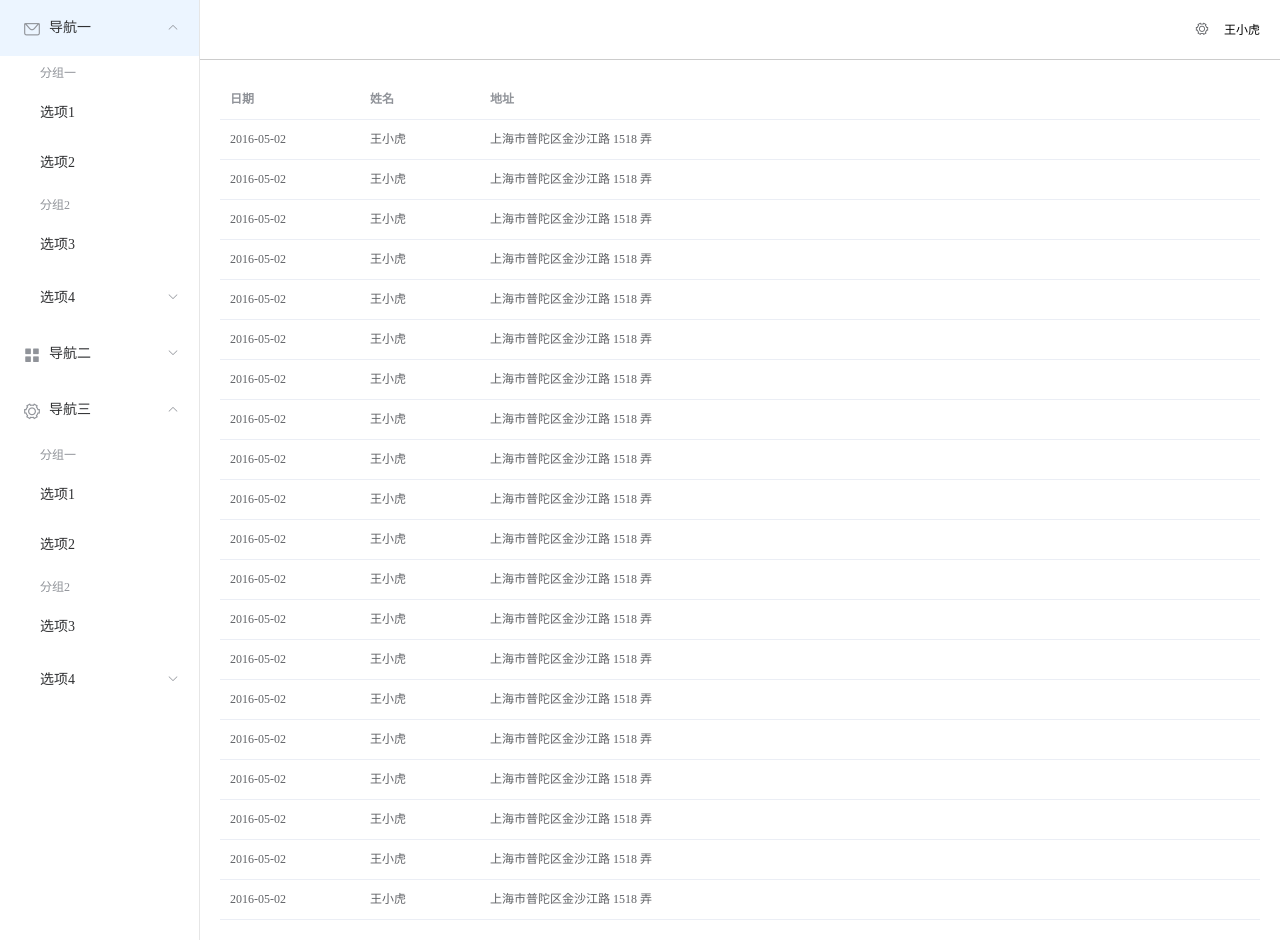
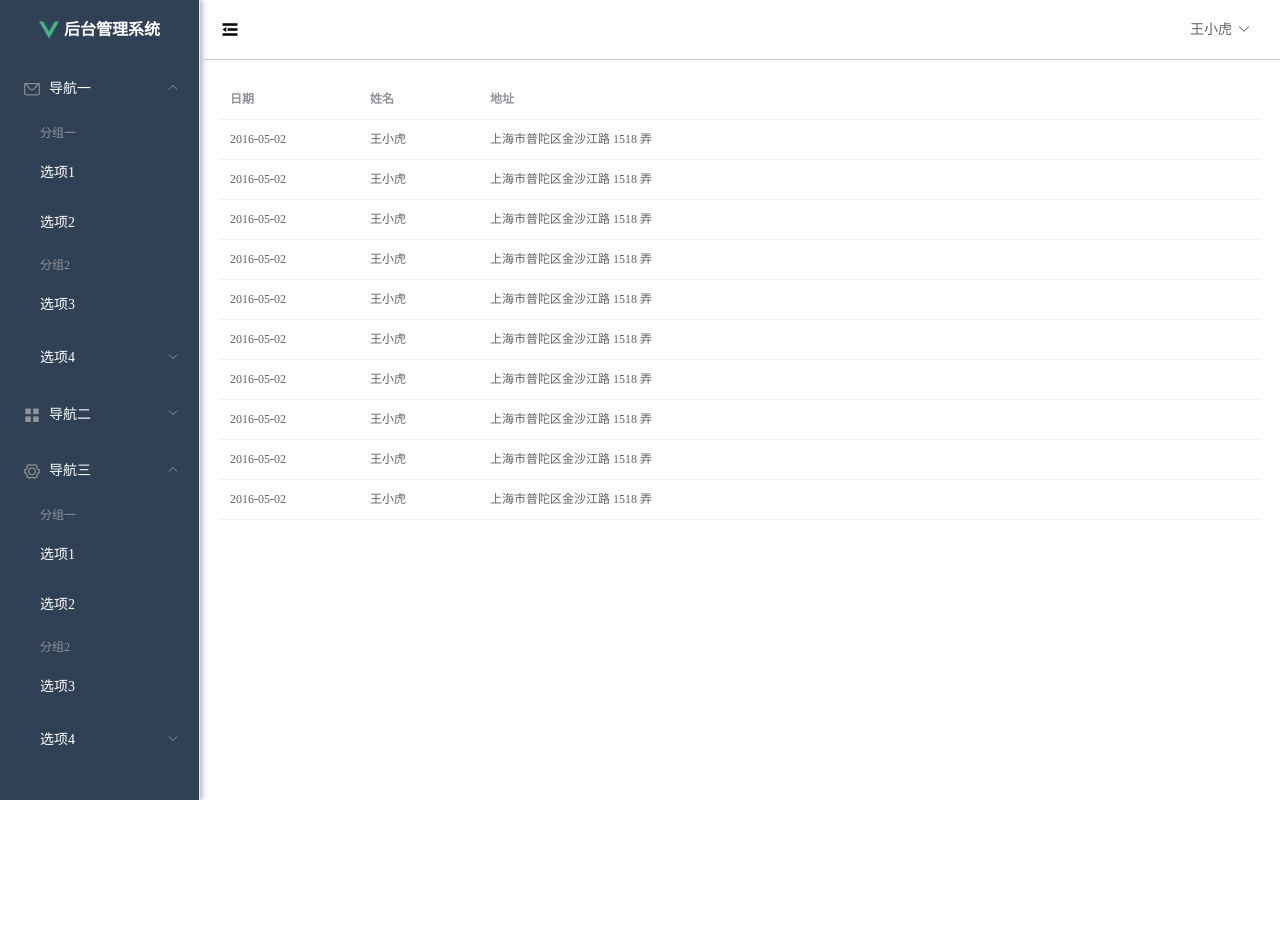
Before and after one commit to codeshallow/vue, a Vue app: page / in a window 1280 px wide. After the commit the page ends 800 px from the top, so only its background shows below. Built offline with nearby package versions, Linux system fonts and the light colour scheme.

Commit message:
Vue后台整体布局完善

```diff
--- a/src/assets/gloable.css
+++ b/src/assets/gloable.css
@@ -1,6 +1,4 @@
-html,
-body,
-div {
+* {
     margin: 0;
     padding: 0;
     box-sizing: border-box;
--- a/src/views/Home.vue
+++ b/src/views/Home.vue
@@ -1,10 +1,22 @@
 <template>
-  <div>
-    <el-container>
-      <el-aside width="200px" style="background-color: rgb(238, 241, 246);">
-        <el-menu :default-openeds="['1', '3']" style="min-height: 100%">
+  <el-container style="min-height: 100vh">
+    <el-aside :width="sideWidth + 'px'" style="background-color: rgb(238, 241, 246); box-shadow: 2px 0 6px rgb(0 21 41 / 35%);">
+      <el-menu :default-openeds="['1', '3']" style="min-height: 100%; overflow-x: hidden"
+               background-color="rgb(48, 65, 86)"
+               text-color="#fff"
+               active-text-color="#ffd04b"
+               :collapse-transition="false"
+               :collapse="isCollapse"
+      >
+        <div style="height: 60px; line-height: 60px; text-align: center">
+          <img src="../assets/logo.png" alt="" style="width: 20px; position: relative; top: 5px; margin-right: 5px">
+          <b style="color: white" v-show="logoTextShow">后台管理系统</b>
+        </div>
         <el-submenu index="1">
-            <template slot="title"><i class="el-icon-message"></i>导航一</template>
+          <template slot="title">
+            <i class="el-icon-message"></i>
+            <span slot="title">导航一</span>
+          </template>
           <el-menu-item-group>
             <template slot="title">分组一</template>
             <el-menu-item index="1-1">选项1</el-menu-item>
@@ -19,7 +31,10 @@
           </el-submenu>
         </el-submenu>
         <el-submenu index="2">
-            <template slot="title"><i class="el-icon-menu"></i>导航二</template>
+          <template slot="title">
+            <i class="el-icon-menu"></i>
+            <span slot="title">导航二</span>
+          </template>
           <el-menu-item-group>
             <template slot="title">分组一</template>
             <el-menu-item index="2-1">选项1</el-menu-item>
@@ -34,7 +49,10 @@
           </el-submenu>
         </el-submenu>
         <el-submenu index="3">
-            <template slot="title"><i class="el-icon-setting"></i>导航三</template>
+          <template slot="title">
+            <i class="el-icon-setting"></i>
+            <span slot="title">导航三</span>
+          </template>
           <el-menu-item-group>
             <template slot="title">分组一</template>
             <el-menu-item index="3-1">选项1</el-menu-item>
@@ -53,16 +71,18 @@
 
     <el-container>
 
-        <el-header style="text-align: right; font-size: 12px; border-bottom: 1px solid #ccc; line-height: 60px">
-          <el-dropdown>
-            <i class="el-icon-setting" style="margin-right: 15px"></i>
+      <el-header style="font-size: 12px; border-bottom: 1px solid #ccc; line-height: 60px; display: flex">
+        <div style="flex: 1; font-size: 20px">
+          <span :class="collapseBtnClass" style="cursor: pointer" @click="collapse"></span>
+        </div>
+        <el-dropdown style="width: 70px; cursor: pointer">
+          <span>王小虎</span><i class="el-icon-arrow-down" style="margin-left: 5px"></i>
           <el-dropdown-menu slot="dropdown">
-              <el-dropdown-item>查看</el-dropdown-item>
-              <el-dropdown-item>新增</el-dropdown-item>
-              <el-dropdown-item>删除</el-dropdown-item>
+            <el-dropdown-item>个人信息</el-dropdown-item>
+            <el-dropdown-item>退出</el-dropdown-item>
           </el-dropdown-menu>
         </el-dropdown>
-          <span>王小虎</span>
+
       </el-header>
 
       <el-main>
@@ -78,7 +98,6 @@
 
     </el-container>
   </el-container>
-  </div>
 </template>
 
 <script>
@@ -92,8 +111,26 @@
       address: '上海市普陀区金沙江路 1518 弄'
     };
     return {
-      tableData: Array(20).fill(item),
-      msg: "hello 青哥哥"
+      tableData: Array(10).fill(item),
+      msg: "hello 青哥哥",
+      collapseBtnClass: 'el-icon-s-fold',
+      isCollapse: false,
+      sideWidth: 200,
+      logoTextShow: true
+    }
+  },
+  methods: {
+    collapse() {  // 点击收缩按钮触发
+      this.isCollapse = !this.isCollapse
+      if (this.isCollapse) {  // 收缩
+        this.sideWidth = 64
+        this.collapseBtnClass = 'el-icon-s-unfold'
+        this.logoTextShow = false
+      } else {   // 展开
+        this.sideWidth = 200
+        this.collapseBtnClass = 'el-icon-s-fold'
+        this.logoTextShow = true
+      }
     }
   }
 }
```
Lines whose indentation alone changed are shown as unchanged.
